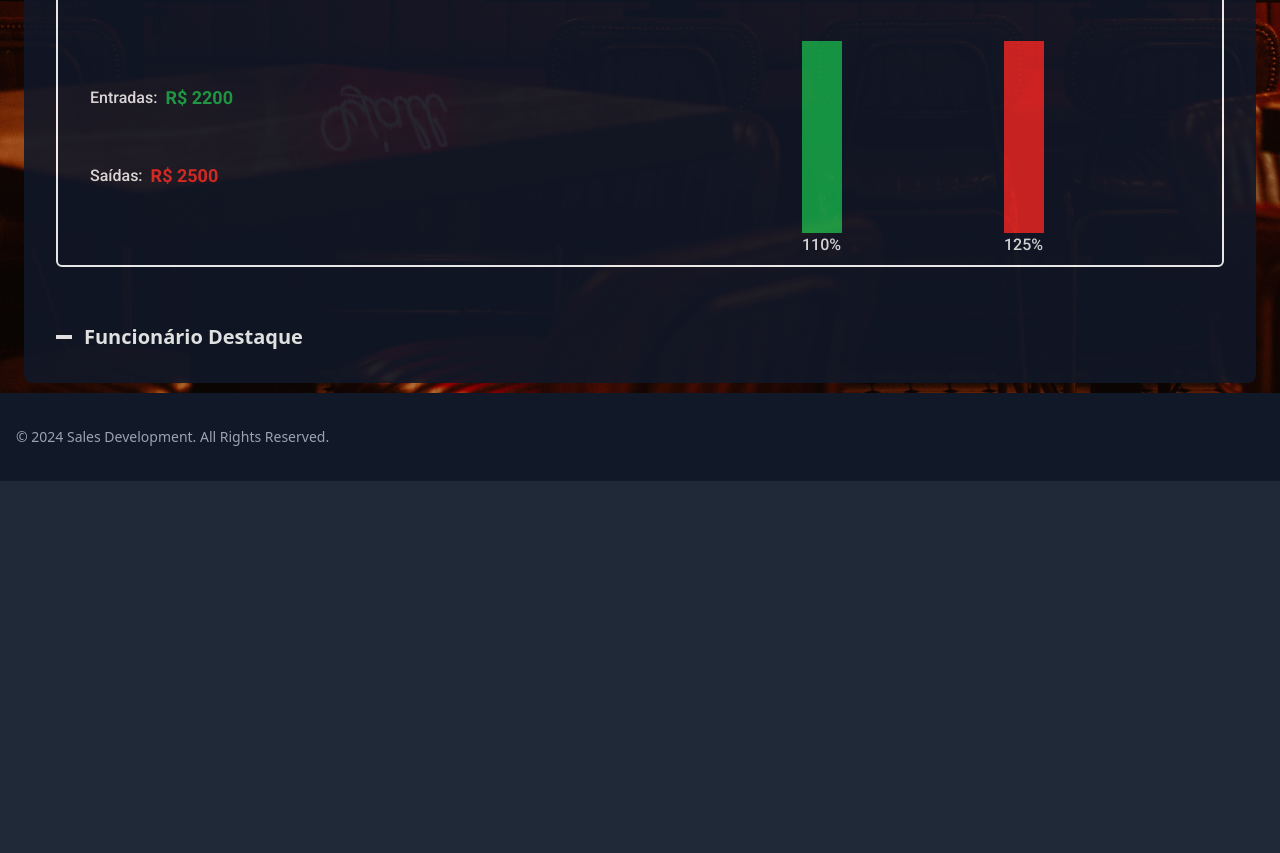
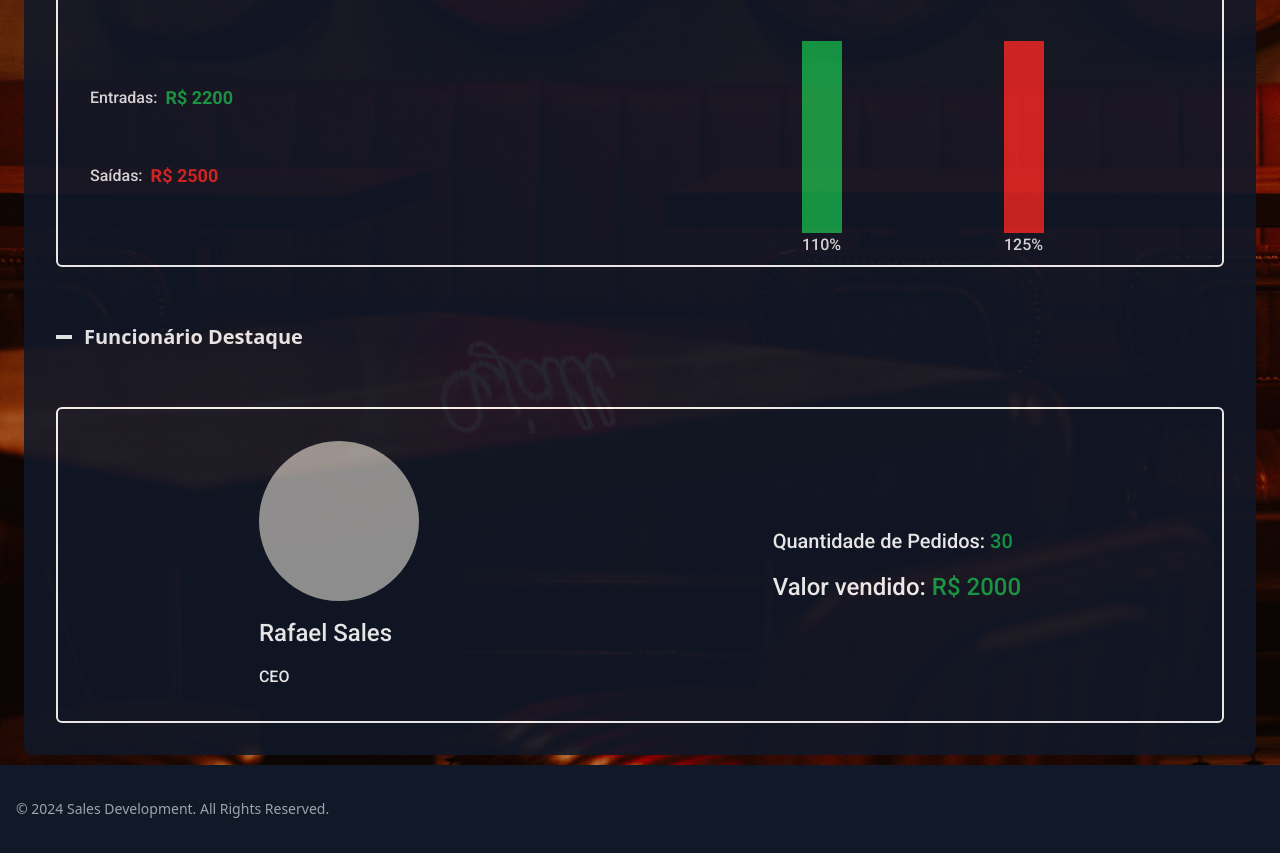
Before and after one commit to vittorRafael/restaurante-front, a React (Vite) app: page / in a window 1280 px wide. Shown: the part 653-1506 px from the top of the page. Before the commit the page ends 1134 px from the top, so only its background shows below. Built offline with nearby package versions, Linux system fonts and the light colour scheme; grey boxes are pictures that could not be loaded; some icons are missing.

Commit message:
finalizando widget destaque

```diff
--- a/src/Components/Pages/Home.jsx
+++ b/src/Components/Pages/Home.jsx
@@ -8,6 +8,7 @@ import BoxMoney from '../Widgets/BoxMoney';
 import Subtitle from '../Widgets/Subtitle';
 import Modal from '../Widgets/Modal';
 import Button from '../Widgets/Form/Button';
+import Emphasis from '../Widgets/Emphasis';
 
 const Home = () => {
   const { user } = React.useContext(UserContext);
@@ -48,6 +49,7 @@ const Home = () => {
           modalInfo={modalInfo}
         />
         <Subtitle title="Funcionário Destaque" />
+        <Emphasis />
       </section>
       <Modal
         isActive={modalInfo}
--- /dev/null
+++ b/src/Components/Widgets/Emphasis.jsx
@@ -0,0 +1,44 @@
+import React from 'react';
+import userDefault from '../../Assets/default.jpg';
+import { UserContext } from '../../Context/UserContext';
+
+const Emphasis = () => {
+  const { user } = React.useContext(UserContext);
+  const pedidos = 30;
+  const vendas = 2000;
+
+  return (
+    <article className="w-full border-2 dark:border-white border-slate-900 rounded-md p-8 flex flex-col md:flex-row gap-4 justify-around items-center">
+      <div className="flex flex-col gap-4">
+        {user.img ? (
+          <img
+            src={user.img}
+            alt={user.nome}
+            className="w-40 rounded-full h-40 object-cover"
+          />
+        ) : (
+          <img
+            src={userDefault}
+            alt={user.nome}
+            className="w-40 rounded-full"
+          />
+        )}
+        <p className="dark:text-white text-slate-900 text-2xl font-roboto font-medium">{`${user.nome} ${user.sobrenome}`}</p>
+        <p className="dark:text-white text-slate-900 text-md font-roboto font-medium">
+          {user.funcao}
+        </p>
+      </div>
+      <div className="flex flex-col gap-4">
+        <p className="dark:text-white text-slate-900 text-xl font-roboto font-medium">
+          Quantidade de Pedidos:{' '}
+          <span className="text-green-600">{pedidos}</span>
+        </p>
+        <p className="dark:text-white text-slate-900 text-2xl font-roboto font-medium">
+          Valor vendido: <span className="text-green-600">R$ {vendas}</span>
+        </p>
+      </div>
+    </article>
+  );
+};
+
+export default Emphasis;
--- a/src/Components/partials/LoginCreate.jsx
+++ b/src/Components/partials/LoginCreate.jsx
@@ -36,6 +36,7 @@ const LoginCreate = () => {
   const data_nascimento = useForm('');
   const data_cadastro = useFormNoValidate('');
   const [admin, setAdmin] = React.useState(false);
+  const [file, setFile] = React.useState(null);
 
   function handleSubmit(e) {
     e.preventDefault();
@@ -136,6 +137,27 @@ const LoginCreate = () => {
             opts={cargos}
             {...cargo_id}
           />
+          <div>
+            <label
+              htmlFor="file"
+              className="block mb-2 text-sm font-medium text-gray-900 dark:text-gray-50"
+            >
+              Escolher Imagem
+            </label>
+            <label
+              className={`cursor-pointer text-center bg-gray-50 border border-gray-300 text-gray-900 text-sm rounded-lg focus:ring-blue-500 focus:border-blue-500 block w-full p-2.5 dark:bg-gray-700 dark:border-gray-600 dark:placeholder-gray-400 dark:text-gray-50 dark:focus:ring-blue-500 dark:focus:border-blue-500`}
+            >
+              <input
+                className="hidden "
+                type="file"
+                name="file"
+                id="file"
+                accept="image/png, image/jpeg, image/jpg"
+                onChange={(e) => setFile(e.target.files[0])}
+              />
+              {file ? file.name : 'Selecione uma imagem'}
+            </label>
+          </div>
         </div>
         <div className="mb-6 flex flex-col gap-4">
           <Input
--- a/src/Context/UserContext.jsx
+++ b/src/Context/UserContext.jsx
@@ -19,6 +19,7 @@ export const UserStorage = ({ children }) => {
     nome: 'Rafael',
     sobrenome: 'Sales',
     funcao: 'CEO',
+    img: 'https://f005.backblazeb2.com/file/restaurante-sales-development/perfil.jpg',
   };
 
   return (
```
Also changed, not shown: src/Assets/default.jpg (added).
